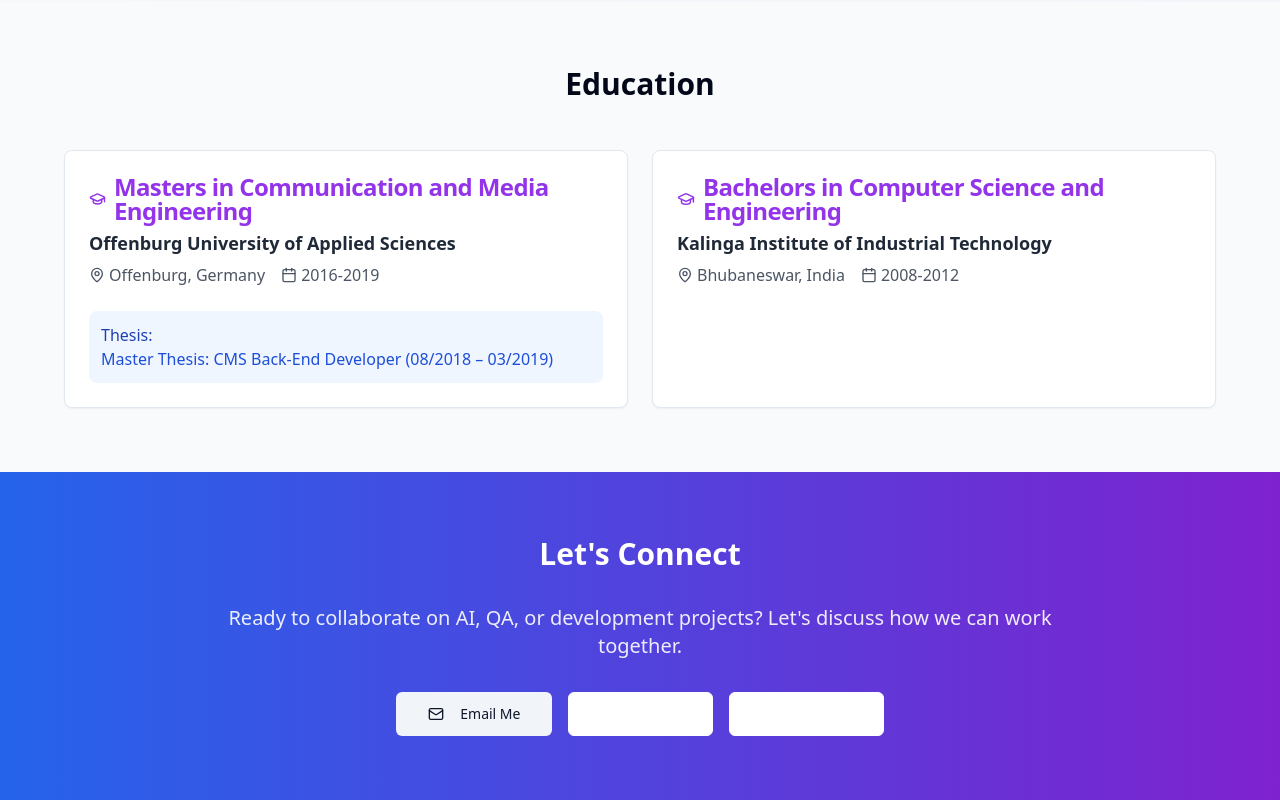
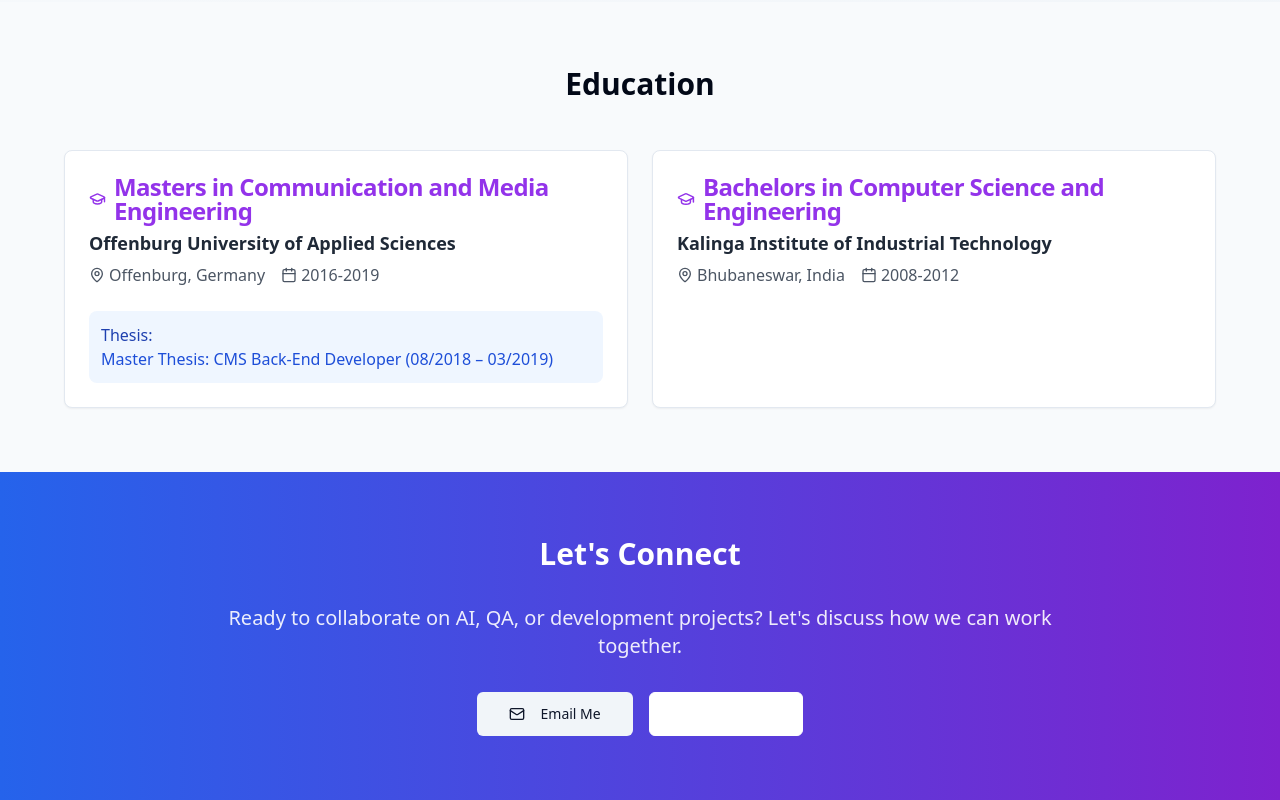
Before and after one commit to MeghnaAnand/personal-resume-webflow, a React (Vite) app: page / in a window 1280 px wide. Shown: the part 3028-3828 px from the top of the page. Built offline with nearby package versions, Linux system fonts and the light colour scheme.

Commit message:
Remove GitHub link
Removed the GitHub link from the portfolio website.

```diff
--- a/src/pages/Index.tsx
+++ b/src/pages/Index.tsx
@@ -1,4 +1,3 @@
-
 import { Card, CardContent, CardHeader, CardTitle } from "@/components/ui/card";
 import { Badge } from "@/components/ui/badge";
 import { Button } from "@/components/ui/button";
@@ -12,7 +11,6 @@ import {
   Mail,
   MapPin,
   Calendar,
-  Github,
   Globe,
   Award,
   Users,
@@ -416,10 +414,6 @@ const Index = () => {
               Email Me
             </Button>
             <Button size="lg" variant="outline" className="border-white text-white hover:bg-white hover:text-blue-600">
-              <Github className="w-4 h-4 mr-2" />
-              GitHub
-            </Button>
-            <Button size="lg" variant="outline" className="border-white text-white hover:bg-white hover:text-blue-600">
               <Globe className="w-4 h-4 mr-2" />
               Portfolio
             </Button>
```
